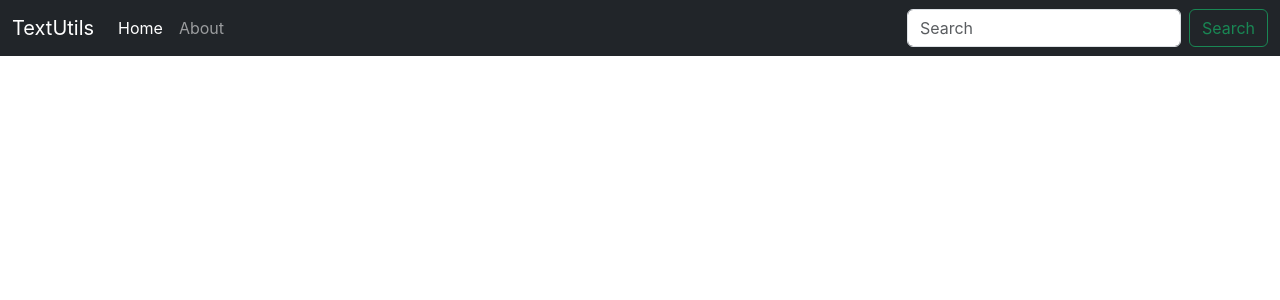
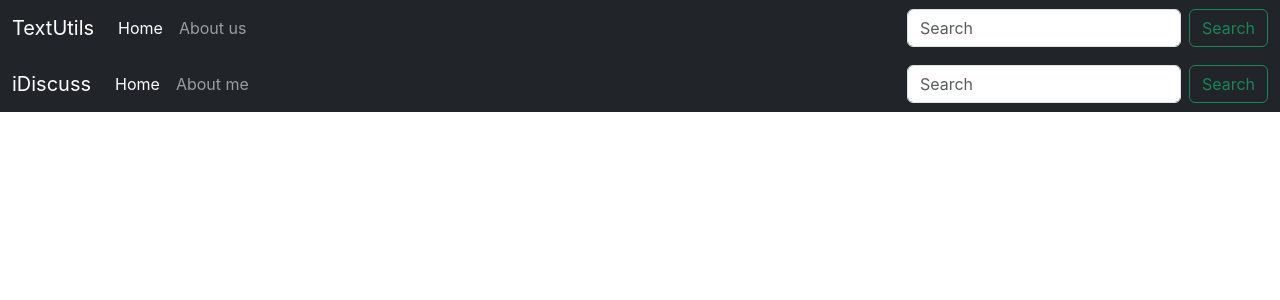
Before and after one commit to Akshit92-MSIxD/React-TextUtils, a React (Create React App) app: page / in a window 1280 px wide. Shown: the top 300 px of the page. Built offline with nearby package versions, Linux system fonts and the light colour scheme.

Commit message:
add components folder and Props demo cocnept

```diff
--- a/src/App.js
+++ b/src/App.js
@@ -1,34 +1,15 @@
 import logo from './logo.svg';
 import './App.css';
+import Navbar from './components/Navbar';
 
 
 function App() {
   return (
        <>
-        <nav className="navbar navbar-expand-lg navbar-dark bg-dark bg-dark ">
-  <div className="container-fluid">
-    <a className="navbar-brand" href="/">TextUtils</a>
-    <button className="navbar-toggler" type="button" data-bs-toggle="collapse" data-bs-target="#navbarSupportedContent" aria-controls="navbarSupportedContent" aria-expanded="false" aria-label="Toggle navigation">
-      <span className="navbar-toggler-icon"></span>
-    </button>
-    <div className="collapse navbar-collapse" id="navbarSupportedContent">
-      <ul className="navbar-nav me-auto mb-2 mb-lg-0">
-        <li className="nav-item">
-          <a className="nav-link active" aria-current="page" href="/">Home</a>
-        </li>
-        <li className="nav-item">
-          <a className="nav-link" href="/">About</a>
-        </li>
+ <Navbar title="TextUtils" about = "About us"/>
+ <Navbar title="iDiscuss" about = "About me"/>
+ </>
 
-      </ul>
-      <form className="d-flex" role="search">
-        <input className="form-control me-2" type="search" placeholder="Search" aria-label="Search"/>
-        <button className="btn btn-outline-success" type="submit">Search</button>
-      </form>
-    </div>
-  </div>
-</nav>
-       </>
   );
 }
 
--- /dev/null
+++ b/src/components/Navbar.js
@@ -0,0 +1,29 @@
+import React from 'react'
+
+export default function Navbar(props) {
+  return (
+    <nav className="navbar navbar-expand-lg navbar-dark bg-dark bg-dark ">
+    <div className="container-fluid">
+      <a className="navbar-brand" href="/">{props.title}</a>
+      <button className="navbar-toggler" type="button" data-bs-toggle="collapse" data-bs-target="#navbarSupportedContent" aria-controls="navbarSupportedContent" aria-expanded="false" aria-label="Toggle navigation">
+        <span className="navbar-toggler-icon"></span>
+      </button>
+      <div className="collapse navbar-collapse" id="navbarSupportedContent">
+        <ul className="navbar-nav me-auto mb-2 mb-lg-0">
+          <li className="nav-item">
+            <a className="nav-link active" aria-current="page" href="/">Home</a>
+          </li>
+          <li className="nav-item">
+            <a className="nav-link" href="/">{props.about}</a>
+          </li>
+
+        </ul>
+        <form className="d-flex" role="search">
+          <input className="form-control me-2" type="search" placeholder="Search" aria-label="Search"/>
+          <button className="btn btn-outline-success" type="submit">Search</button>
+        </form>
+      </div>
+    </div>
+  </nav>
+  )
+}
```
